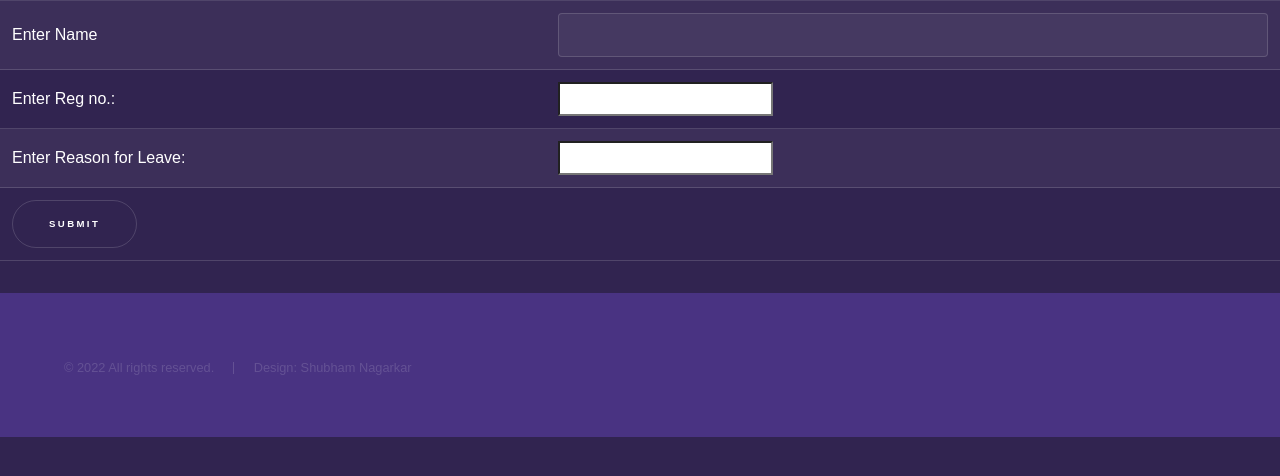
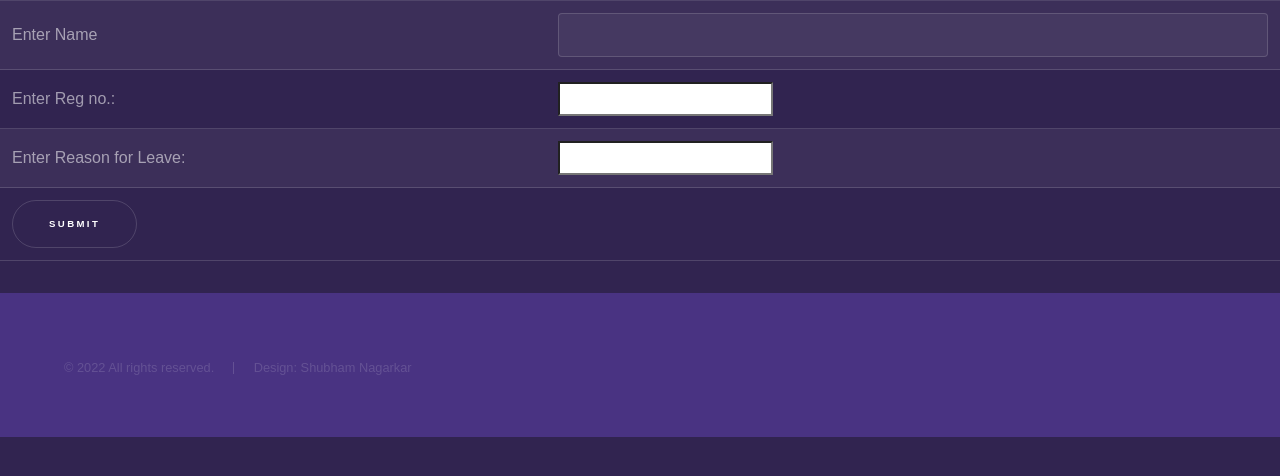
Before and after one commit to himanshuvb/django-project, a Django app: page /home/leaves/ in a window 1280 px wide. Shown: the top 476 px of the page. Run offline with Django 3.2, Linux system fonts and the light colour scheme.

Commit message:
Update main.css

```diff
--- a/SMS/static/CSS/main.css
+++ b/SMS/static/CSS/main.css
@@ -115,7 +115,7 @@ input, select, textarea {
 /* Type */
 
 	body, input, select, textarea {
-		color: rgb(255, 255, 255);
+		color: rgba(255, 255, 255,0.55);
 		font-family: Arial, Helvetica, sans-serif;
 		font-size: 16.5pt;
 		font-weight: normal;
```
